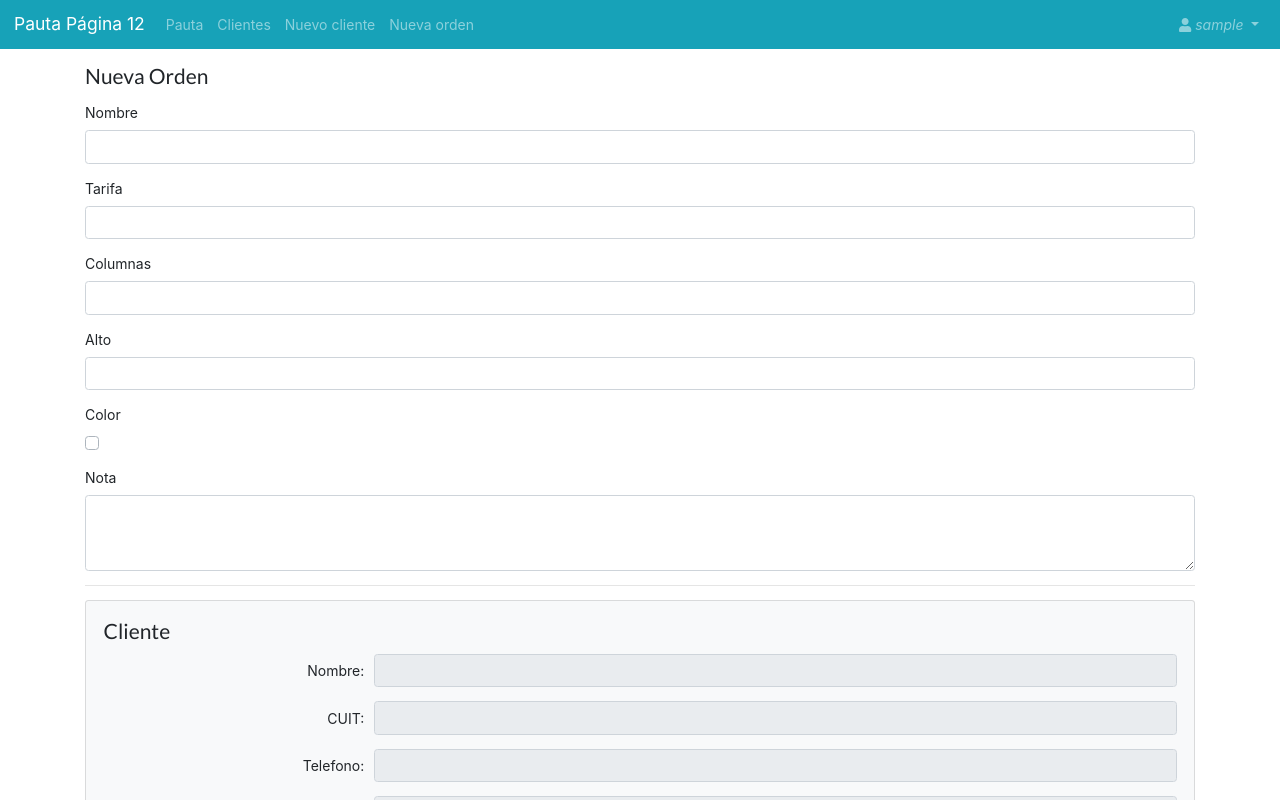
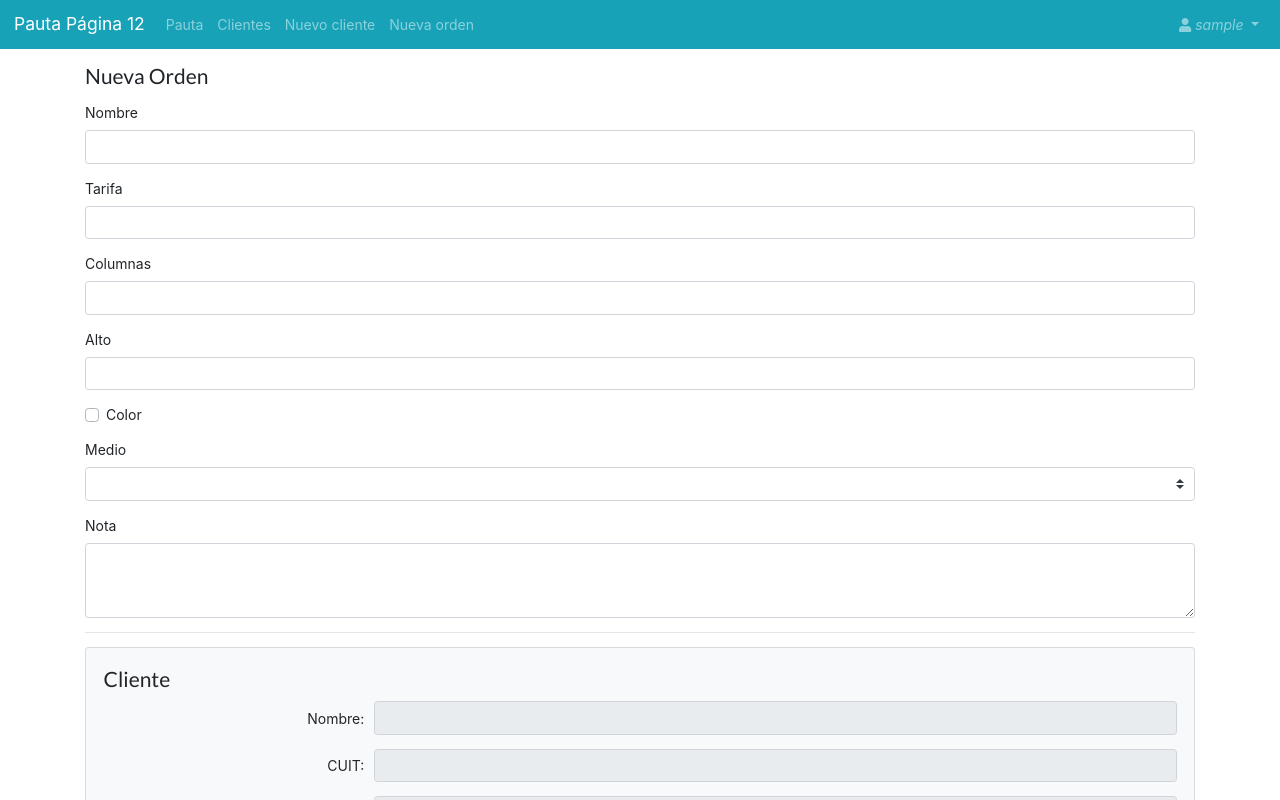
Before and after one commit to juanjosezap/rosario12client, a Vue app: page /addOrder in a window 1280 px wide. Shown: the top 800 px of the page. Built offline with nearby package versions, Linux system fonts and the light colour scheme; sample sign-in values are in the browser's storage; what semantic-ui-vue would draw is missing.

Commit message:
Added Medio to Order

```diff
--- a/src/components/AddOrder.vue
+++ b/src/components/AddOrder.vue
@@ -43,12 +43,25 @@
             <b-form-group
                 id="input-group-5"
                 label-for="input-5"
-                label="Color">
+                >
                 <b-form-checkbox
                     id="input-5"
                     v-model="order.color"
                     value="true"
-                    unchecked-value="false" />
+                    unchecked-value="false" >Color</b-form-checkbox>
+            </b-form-group>
+            <b-form-group
+                id="input-group-medio"
+                label-for="input-medio"
+                label="Medio"
+                >
+                <b-form-select
+                    id="input-medio"
+                    class="mb-2 mr-sm-2 mb-sm-0"
+                    v-model="order.medio"
+                    :options="[{ text: 'Rosario 12', value: 'Rosario 12' }, { text: 'Pagina 12', value: 'Pagina 12' }]"
+                    :value="'Rosario 12'"
+                    ></b-form-select>
             </b-form-group>
             <b-form-group
                 id="input-group-6"
@@ -179,6 +192,7 @@ export default {
                 tarifa: '',
                 notas: '',
                 color: false,
+                medio: '',
                 avisos: [],
                 cliente: {}
             },
@@ -202,6 +216,7 @@ export default {
                 tarifa: this.order.tarifa,
                 notas: this.order.notas,
                 color: this.order.color,
+                medio: this.order.medio,
                 avisos: this.order.avisos,
                 client: this.order.cliente._id
             };
--- a/src/components/EditOrder.vue
+++ b/src/components/EditOrder.vue
@@ -49,6 +49,18 @@
                     v-model="order.color"
                     value="true"
                     unchecked-value="false" />
+            </b-form-group>
+            <b-form-group
+                id="input-group-medio"
+                label-for="input-medio"
+                label="Medio"
+                >
+                <b-form-select
+                    id="input-medio"
+                    class="mb-2 mr-sm-2 mb-sm-0"
+                    v-model="order.medio"
+                    :options="[{ text: 'Rosario 12', value: 'Rosario 12' }, { text: 'Pagina 12', value: 'Pagina 12' }]"
+                    ></b-form-select>
             </b-form-group>
             <b-form-group
                 id="input-group-6"
--- a/src/components/Pauta.vue
+++ b/src/components/Pauta.vue
@@ -37,6 +37,10 @@ export default {
                 {
                     key: 'client.nombre',
                     label: 'Cliente'
+                },
+                {
+                    key: 'medio',
+                    label: 'Medio'
                 },
                 {
                     key: 'col',
```
